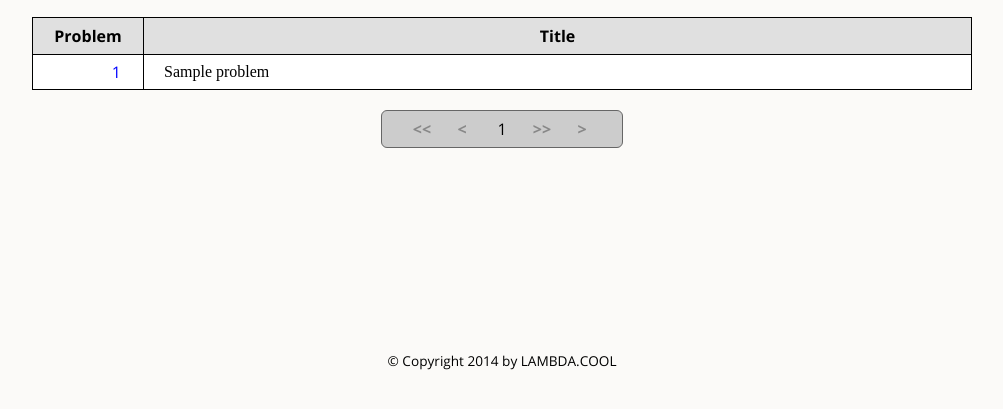
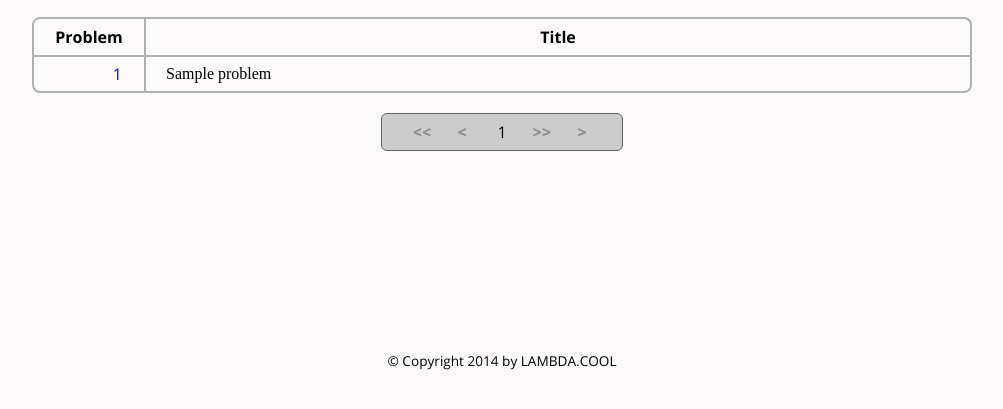
Before and after one commit to rorschachhb/lambdaOJ, a Flask app: page /oj/index/ in a window 1280 px wide. Shown: the part 146-555 px from the top of the page, without its empty margins (138-1141 px from the left). Run offline with Flask 2, Linux system fonts and the light colour scheme; tables that the repository leaves empty hold one stand-in row (values such as "Sample post").

Commit message:
table round corner

```diff
--- a/app/static/styles/style.css
+++ b/app/static/styles/style.css
@@ -167,7 +167,7 @@ form {
     overflow: auto;
 }
 form fieldset {
-    border: 3px solid #aaaaaa;
+    border: 3px solid #b0b0b0;
     border-radius: 12px;
     margin-top: 17px;
 }
@@ -248,26 +248,32 @@ form div span.submit {
 
 table.list {
     width: 100%;
-    border-collapse: collapse;
-}
-table.list td {
-    border: 1px solid;
+    border-spacing: 0px;
+    border-radius: 8px;
+    border: 2px solid #b0b0b0;
 }
 table.list th {
     text-align: center;
-    border: 1px solid;
     padding: 7px 0px 7px 0px;
-    background-color: #e0e0e0;
-}
-table.list tr.odd {
-    background-color: #ffffff;
-}
-table.list tr.even {
-    background-color: #f8f8f8;
 }
 table.list td {
     padding: 6px 0px 6px 0px;
 }
+
+table.list tr th, table.list tr:not(:last-child) td {
+    border-bottom: 2px solid #b0b0b0;
+}
+table.list td:not(:last-child), table.list th:not(:last-child) {
+    border-right: 2px solid #b0b0b0;
+}
+
+table.list tr.odd {
+
+}
+table.list tr.even {
+
+}
+
 table.list a {
     color: blue;
     text-decoration: none;
@@ -276,11 +282,13 @@ table.list a:hover {
     color: navy;
     text-decoration: underline;
 }
+
 table.list td span.id {
     display: block;
     width: 80%;
     text-align: right;
 }
+
 
 #pbs .pid {
     width: 110px;
```
